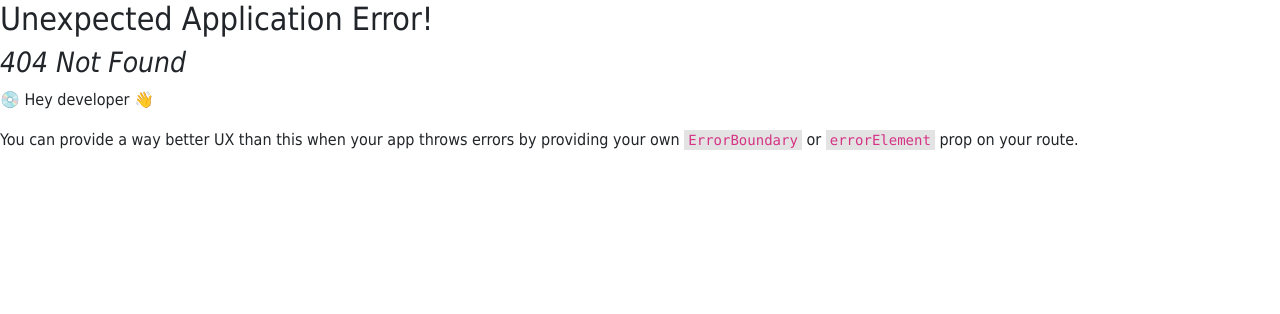
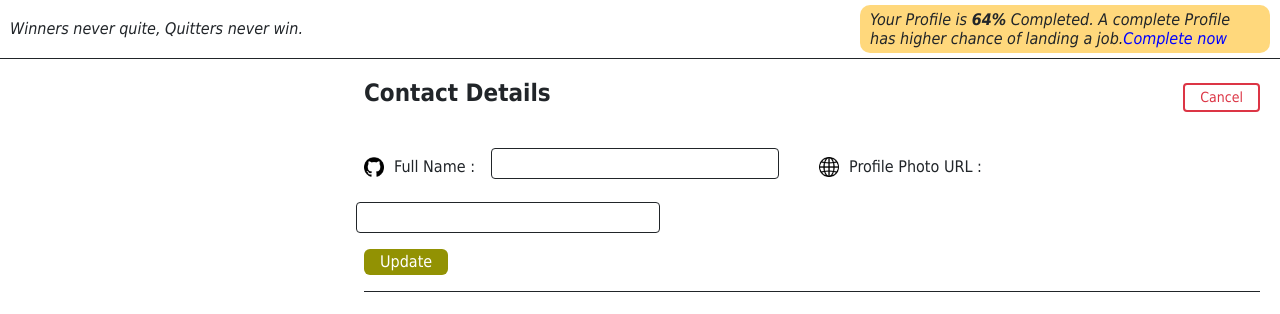
Before and after one commit to bhanu567/user-authentication, a React (Create React App) app: page /updateprofile in a window 1280 px wide. Before the commit this address had no page. Shown: the top 314 px of the page. Built offline with nearby package versions, Linux system fonts and the light colour scheme.

Commit message:
Added Update Form and it's functionality

```diff
--- a/src/App.js
+++ b/src/App.js
@@ -2,6 +2,7 @@ import { createBrowserRouter, RouterProvider } from "react-router-dom";
 import SignUp from "./Pages/SignUp";
 import LogIn from "./Pages/LogIn";
 import Home from "./Pages/Home";
+import UpdateProfile from "./Pages/UpdateProfile";
 
 const Router = createBrowserRouter([
   {
@@ -16,6 +17,10 @@ const Router = createBrowserRouter([
     path: "/signup",
     element: <SignUp />,
   },
+  {
+    path: "/updateprofile",
+    element: <UpdateProfile />,
+  },
 ]);
 
 function App() {
--- a/src/Pages/Home.jsx
+++ b/src/Pages/Home.jsx
@@ -1,12 +1,44 @@
 import React from "react";
+import { NavLink } from "react-router-dom";
+
+export const key = "AIzaSyCIYs9Qg0Yl5Pg2YeA-3spg45Dgs7TJi_c";
 
 const Home = () => {
   return (
     <div>
-      <h2 style={{ padding: "10px 40px" }}>
-        <i>WelCome to Expense Tracker!!!</i>
-      </h2>
-      <hr />
+      <div
+        style={{
+          display: "flex",
+          flexDirection: "row",
+          justifyContent: "space-between",
+          alignItems: "center",
+          padding: "15px",
+          paddingLeft: "40px",
+          paddingRight: "10px",
+        }}
+      >
+        <i style={{ fontSize: "30px" }}>WelCome to Expense Tracker!!!</i>
+        <i
+          style={{
+            borderRadius: "10px",
+            backgroundColor: "rgba(255, 179, 0, 0.513)",
+            padding: "5px 10px",
+          }}
+        >
+          Your Profile is Incomplete.{" "}
+          <NavLink
+            to="/updateprofile"
+            style={{
+              textDecoration: "none",
+              fontStyle: "italic",
+              cursor: "pointer",
+            }}
+          >
+            Complete now
+          </NavLink>
+        </i>
+      </div>
+      <hr style={{ margin: "0px" }} />
     </div>
   );
 };
--- a/src/Pages/LogIn.jsx
+++ b/src/Pages/LogIn.jsx
@@ -1,8 +1,11 @@
 import React, { useRef } from "react";
 import icon from "../Images/eye.png";
 import { useNavigate } from "react-router-dom";
+import { key } from "./Home";
+
 const logInApi =
-  "https://identitytoolkit.googleapis.com/v1/accounts:signInWithPassword?key=AIzaSyCIYs9Qg0Yl5Pg2YeA-3spg45Dgs7TJi_c";
+  "https://identitytoolkit.googleapis.com/v1/accounts:signInWithPassword?key=" +
+  key;
 
 const LogIn = () => {
   const navigate = useNavigate();
--- a/src/Pages/SignUp.jsx
+++ b/src/Pages/SignUp.jsx
@@ -1,8 +1,11 @@
 import React, { useRef } from "react";
 import { useNavigate } from "react-router-dom";
 import "./SignUp.css";
+import { key } from "./Home";
+
 //for the key, goto authentication->signinMethod->email/password->project settings(on clicking right corner side)
-const signUpApi = "https://identitytoolkit.googleapis.com/v1/accounts:signUp?key=AIzaSyCIYs9Qg0Yl5Pg2YeA-3spg45Dgs7TJi_c";
+const signUpApi =
+  "https://identitytoolkit.googleapis.com/v1/accounts:signUp?key=" + key;
 
 const SignUp = () => {
   const navigate = useNavigate();
--- /dev/null
+++ b/src/Pages/UpdateProfile.jsx
@@ -0,0 +1,148 @@
+import React, { useRef } from "react";
+import githubLogo from "../Images/github-logo.png";
+import internet from "../Images/world-wide-web.png";
+import { key } from "./Home";
+
+const updateApi =
+  "https://identitytoolkit.googleapis.com/v1/accounts:update?key=" + key;
+
+const UpdateProfile = () => {
+  const nameRef = useRef();
+  const photoRef = useRef();
+  const profileUpdateHandler = async (e) => {
+    e.preventDefault();
+    const fullName = nameRef.current.value;
+    const photoURL = photoRef.current.value;
+    const idToken = localStorage.getItem("idToken");
+    try {
+      const response = await fetch(updateApi, {
+        method: "POST",
+        body: JSON.stringify({
+          idToken: idToken,
+          displayName: fullName,
+          photoUrl: photoURL,
+          returnSecureToken: true,
+        }),
+        headers: {
+          "Content-Type": "application/json",
+        },
+      });
+      const responseData = await response.json();
+      if (responseData.error) throw responseData.error;
+      else alert("Data has been Updated Successfully.");
+      localStorage.setItem("idToken", responseData.idToken);
+      nameRef.current.value = "";
+      photoRef.current.value = "";
+    } catch (error) {
+      alert(error.message);
+    }
+  };
+  return (
+    <div>
+      <div
+        className="border-bottom border-dark"
+        style={{
+          display: "flex",
+          flexDirection: "row",
+          justifyContent: "space-between",
+          alignItems: "center",
+          padding: "5px 10px",
+        }}
+      >
+        <i>Winners never quite, Quitters never win.</i>
+        <i
+          style={{
+            width: "410px",
+            borderRadius: "10px",
+            backgroundColor: "rgba(255, 179, 0, 0.513)",
+            padding: "5px 10px",
+            lineHeight: "normal",
+          }}
+        >
+          Your Profile is <b>64%</b> Completed. A complete Profile has higher
+          chance of landing a job.
+          <span style={{ color: "blue" }}>Complete now</span>
+        </i>
+      </div>
+      <div style={{ display: "flex", justifyContent: "end" }}>
+        <div
+          className="border-bottom border-dark"
+          style={{ width: "70vw", margin: "20px" }}
+        >
+          <div
+            style={{
+              display: "flex",
+              flexDirection: "row",
+              justifyContent: "space-between",
+            }}
+          >
+            <h4 style={{ fontWeight: "bold" }}>Contact Details</h4>
+            <button
+              type="button"
+              className="btn btn-outline-danger btn-sm border-2 my-1"
+              style={{ padding: "0px 15px" }}
+            >
+              Cancel
+            </button>
+          </div>
+          <div class="row g-3 mt-3">
+            <div class="col-auto">
+              <label htmlFor="fullName" class="col-form-label">
+                <img
+                  src={githubLogo}
+                  alt="GitHub"
+                  width="20"
+                  height="20"
+                  style={{ marginRight: "10px" }}
+                ></img>
+                Full Name :
+              </label>
+            </div>
+            <div class="col-4 input-group-sm me-4">
+              <input
+                type="text"
+                id="fullName"
+                class="form-control border-dark"
+                ref={nameRef}
+              ></input>
+            </div>
+            <div class="col-auto ">
+              <label htmlFor="photoURL" class="col-form-label">
+                <img
+                  src={internet}
+                  alt="internet"
+                  width="20"
+                  height="20"
+                  style={{ marginRight: "10px" }}
+                ></img>
+                Profile Photo URL :{" "}
+              </label>
+            </div>
+            <div class="col-4 input-group-sm p-0">
+              <input
+                type="url"
+                id="photoURL"
+                class="form-control border-dark m-0"
+                ref={photoRef}
+              ></input>
+            </div>
+          </div>
+          <button
+            type="button"
+            class="btn my-3"
+            style={{
+              backgroundColor: "rgb(146, 146, 3)",
+              color: "white",
+              padding: "0px 15px",
+            }}
+            onClick={profileUpdateHandler}
+          >
+            Update
+          </button>
+        </div>
+      </div>
+    </div>
+  );
+};
+
+export default UpdateProfile;
```
Also changed, not shown: src/Images/github-logo.png (added), src/Images/world-wide-web.png (added).
